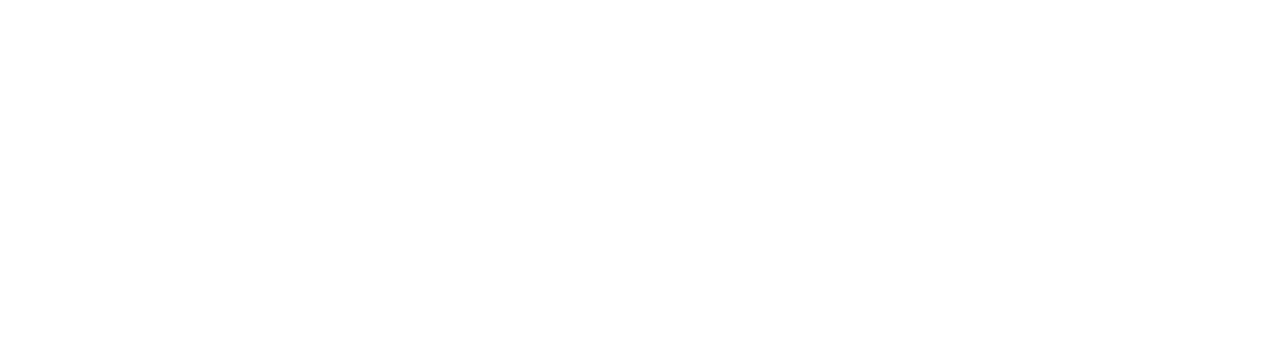
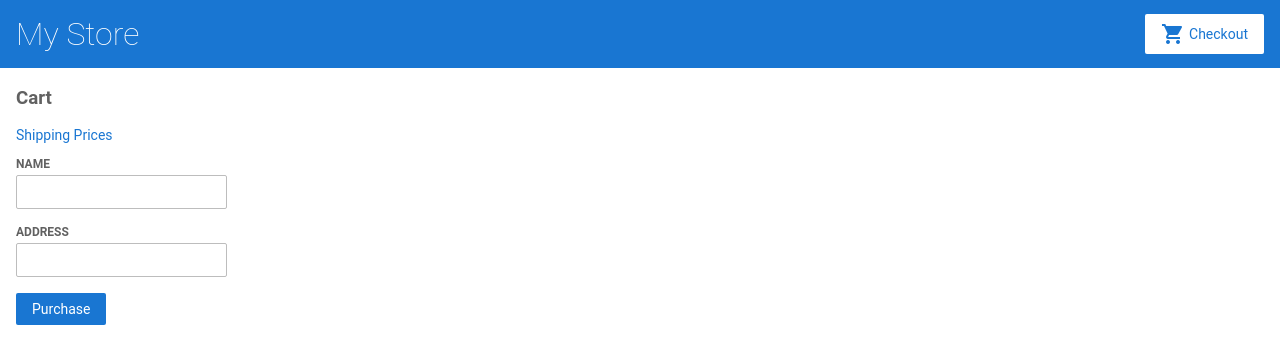
Before and after one commit to h-kaori/angular-uxsgof-tg5dcy, an Angular app: page /cart in a window 1280 px wide. Shown: the top 364 px of the page. Built offline with nearby package versions, Linux system fonts and the light colour scheme.

Commit message:
4 files modified

```diff
--- a/src/app/cart/cart.component.html
+++ b/src/app/cart/cart.component.html
@@ -1,8 +1,24 @@
 <h3>Cart</h3>
+
 <p>
   <a routerLink="/shipping">Shipping Prices</a>
 </p>
-<div *ngFor="let item of items" class="cart-item">
-  <span>{{ item.name }}</span>
+
+<div class="cart-item" *ngFor="let item of items">
+  <span>{{ item.name }} </span>
   <span>{{ item.price | currency }}</span>
 </div>
+
+<form [formGroup]="checkoutForm" (ngSubmit)="onSubmit()">
+  <div>
+    <label for="name"> Name </label>
+    <input id="name" type="text" formControlName="name" />
+  </div>
+
+  <div>
+    <label for="address"> Address </label>
+    <input id="address" type="text" formControlName="address" />
+  </div>
+
+  <button class="button" type="submit">Purchase</button>
+</form>
--- a/src/app/cart/cart.component.ts
+++ b/src/app/cart/cart.component.ts
@@ -1,4 +1,6 @@
 import { Component } from '@angular/core';
+import { FormBuilder } from '@angular/forms';
+
 import { CartService } from '../cart.service';
 
 @Component({
@@ -8,5 +10,21 @@ import { CartService } from '../cart.service';
 })
 export class CartComponent {
   items = this.cartService.getItems();
-  constructor(private cartService: CartService) {}
+
+  checkoutForm = this.formBuilder.group({
+    name: '',
+    address: '',
+  });
+
+  constructor(
+    private cartService: CartService,
+    private formBuilder: FormBuilder
+  ) {}
+
+  onSubmit() {
+    // Process checkout data here
+    this.items = this.cartService.clearCart();
+    console.warn('Your order has been submitted', this.checkoutForm.value);
+    this.checkoutForm.reset();
+  }
 }
--- a/src/app/shipping/shipping.component.html
+++ b/src/app/shipping/shipping.component.html
@@ -4,4 +4,3 @@
   <span>{{ shipping.type }}</span>
   <span>{{ shipping.price | currency }}</span>
 </div>
-import { FormBuilder } from '@angular/forms';
--- a/src/app/shipping/shipping.component.ts
+++ b/src/app/shipping/shipping.component.ts
@@ -1,4 +1,5 @@
 import { Component } from '@angular/core';
+
 import { CartService } from '../cart.service';
 
 @Component({
```
